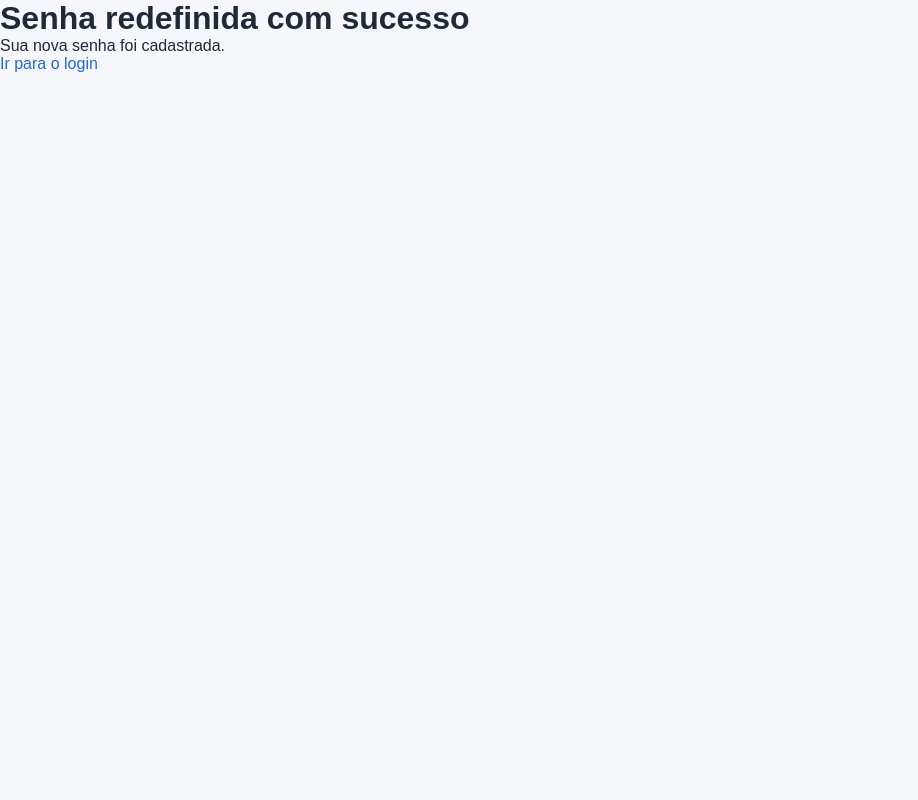
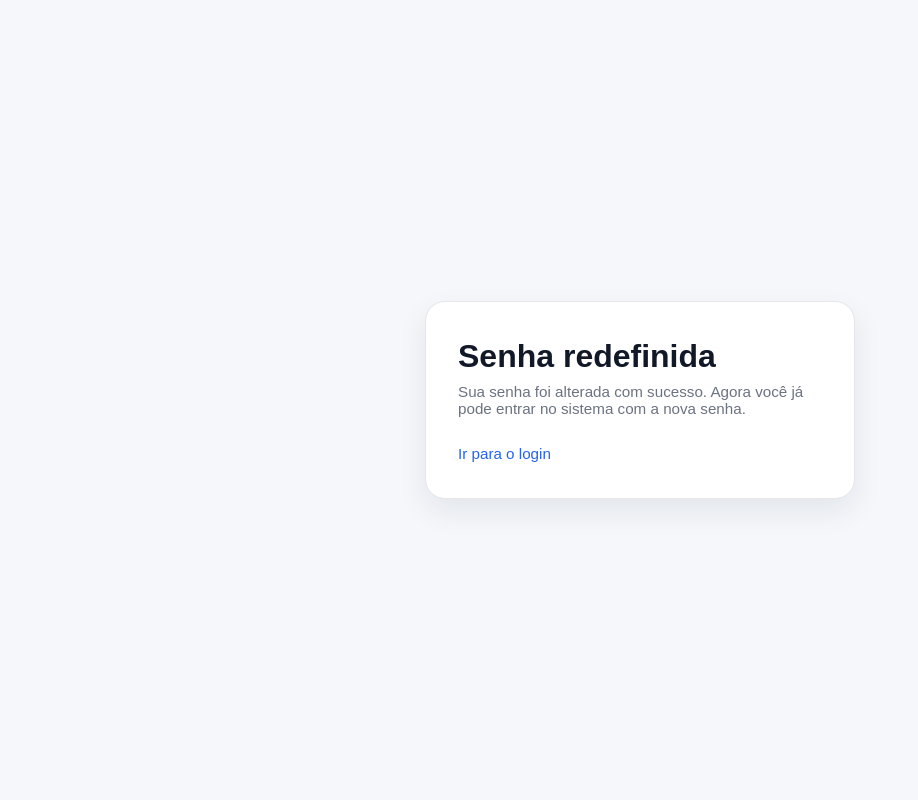
Before and after one commit to mfigueireddo/t1-programacao-web, a Django app: a page that uses templates/registration/password_reset_complete.html in a window 1280 px wide. Shown: the whole page, without its empty margins (0-918 px from the left). Run offline with Django 5.2, Linux system fonts and the light colour scheme.

Commit message:
Design tela senha redefinida

```diff
--- a/templates/registration/password_reset_complete.html
+++ b/templates/registration/password_reset_complete.html
@@ -3,7 +3,16 @@
 {% block page_title %}Senha redefinida{% endblock %}
 
 {% block page_content %}
-    <h1>Senha redefinida com sucesso</h1>
-    <p>Sua nova senha foi cadastrada.</p>
-    <p><a href="{% url 'authentication:login' %}">Ir para o login</a></p>
+<div class="auth-page">
+    <div class="auth-card">
+        <h1 class="auth-title">Senha redefinida</h1>
+        <p class="auth-subtitle">
+            Sua senha foi alterada com sucesso. Agora você já pode entrar no sistema com a nova senha.
+        </p>
+
+        <div class="auth-links">
+            <p><a href="{% url 'authentication:login' %}">Ir para o login</a></p>
+        </div>
+    </div>
+</div>
 {% endblock %}
```
